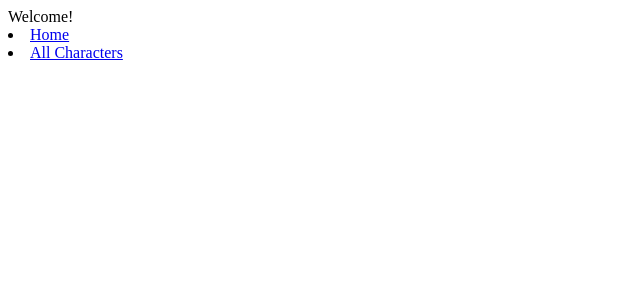
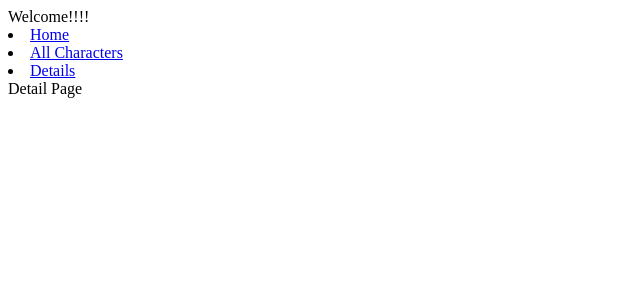
Before and after one commit to katiepdx/marvel-list-and-details-lab, a React app: page /DetailPage in a window 1280 px wide. Shown: the top 300 px of the page, without its empty margins (0-640 px from the left). Built offline with nearby package versions, Linux system fonts and the light colour scheme.

Commit message:
add DetailPage

```diff
--- a/src/components/app/App.jsx
+++ b/src/components/app/App.jsx
@@ -8,16 +8,18 @@
 } from 'react-router-dom';
 
 import ListPage from './ListPage';
+import DetailPage from './DetailPage';
 
 
 export default function App() {
   return (
     <div>
-      Welcome!
+      Welcome!!!!
       <Router>
         <nav>
           <li><Link to="/">Home</Link></li>
           <li><Link to="/ListPage">All Characters</Link></li>
+          <li><Link to="/DetailPage">Details</Link></li>
         </nav>
         <Switch>
           <Route
@@ -26,6 +28,12 @@
             exact
             render={(routerProps) => <ListPage {...routerProps}/>}
           />
+          <Route
+            // Switch to the DetailPage
+            path="/DetailPage"
+            exact
+            render={(routerProps) => <DetailPage {...routerProps}/>}
+          />
         </Switch>
       </Router>
     </div>
--- a/src/components/app/DetailPage.jsx
+++ b/src/components/app/DetailPage.jsx
@@ -1 +1,11 @@
-console.log('DETAIL PAGE')
+import React, { Component } from 'react'
+
+export default class DetailPage extends Component {
+  render() {
+    return (
+      <div>
+        Detail Page
+      </div>
+    )
+  }
+}
```
Also changed, not shown: 1 other file (tests, documents, lock files or other folders).
